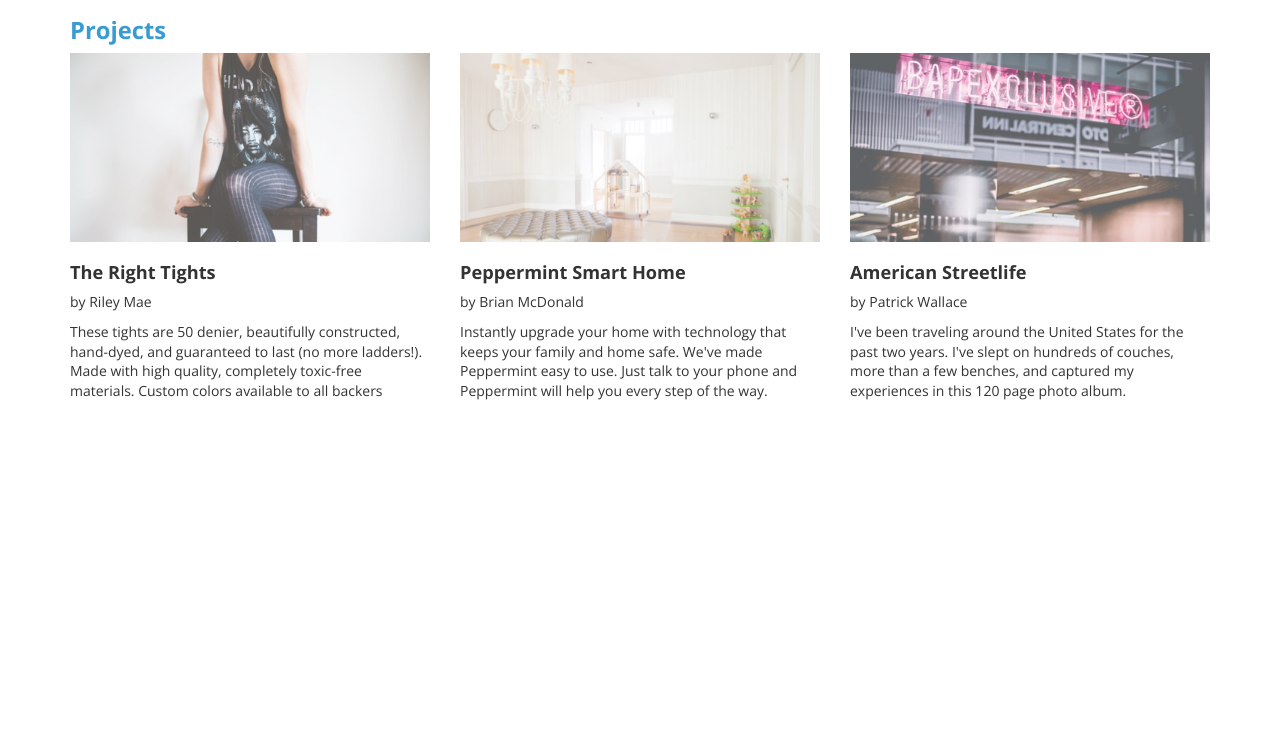
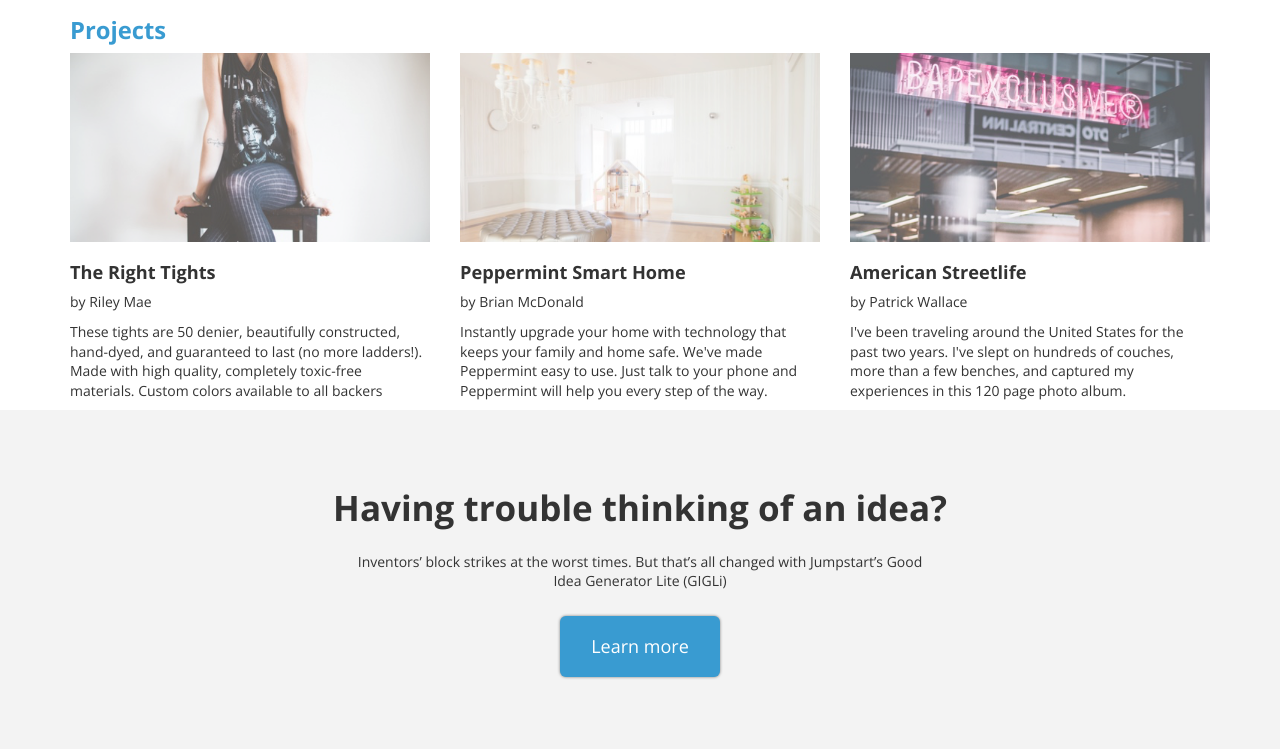
Before and after one commit to garrettcfermo/JumpStart, a plain HTML site: page index.html in a window 1280 px wide. Shown: the part 1050-1799 px from the top of the page. Before the commit the page ends 1460 px from the top, so only its background shows below. Drawn offline with nearby package versions, Linux system fonts and the light colour scheme.

Commit message:
Help Section Completed

```diff
--- a/Resources/CSS/style.css
+++ b/Resources/CSS/style.css
@@ -177,3 +177,23 @@ img {
   height: 13.5rem;
   overflow: hidden;
 }
+
+/* Help */
+
+.help {
+  padding: 5.2rem 0;
+  background-color: #f3f3f3;
+  text-align: center;
+}
+
+.help strong{
+  display: inline-block;
+  margin-bottom: 1.4rem;
+  font-size: 2.5rem;
+  font-weight: bold;
+}
+
+.help p{
+  max-width: 42rem;
+  margin: auto;
+}
--- a/index.html
+++ b/index.html
@@ -146,8 +146,12 @@
       </div>
     </div>
 
-
-
+    <!--Help-->
+    <div class="container-fluid help">
+      <strong>Having trouble thinking of an idea?</strong>
+      <p>Inventors’ block strikes at the worst times. But that’s all changed with Jumpstart’s Good Idea Generator Lite (GIGLi)</p>
+      <a href="#" class="btn btn-primary btn-lg">Learn more</a>
+    </div>
 
   </body>
 </html>
```
